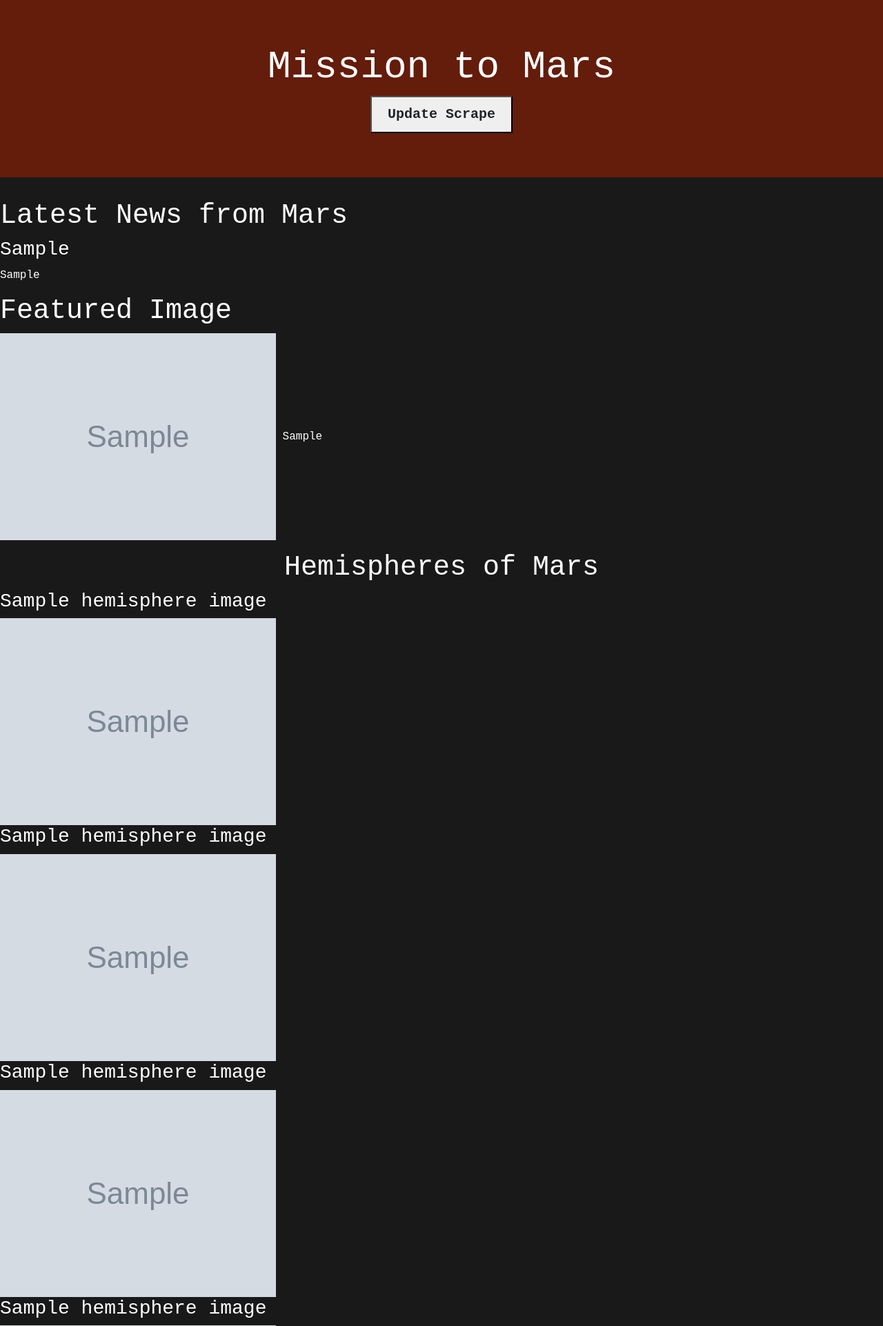
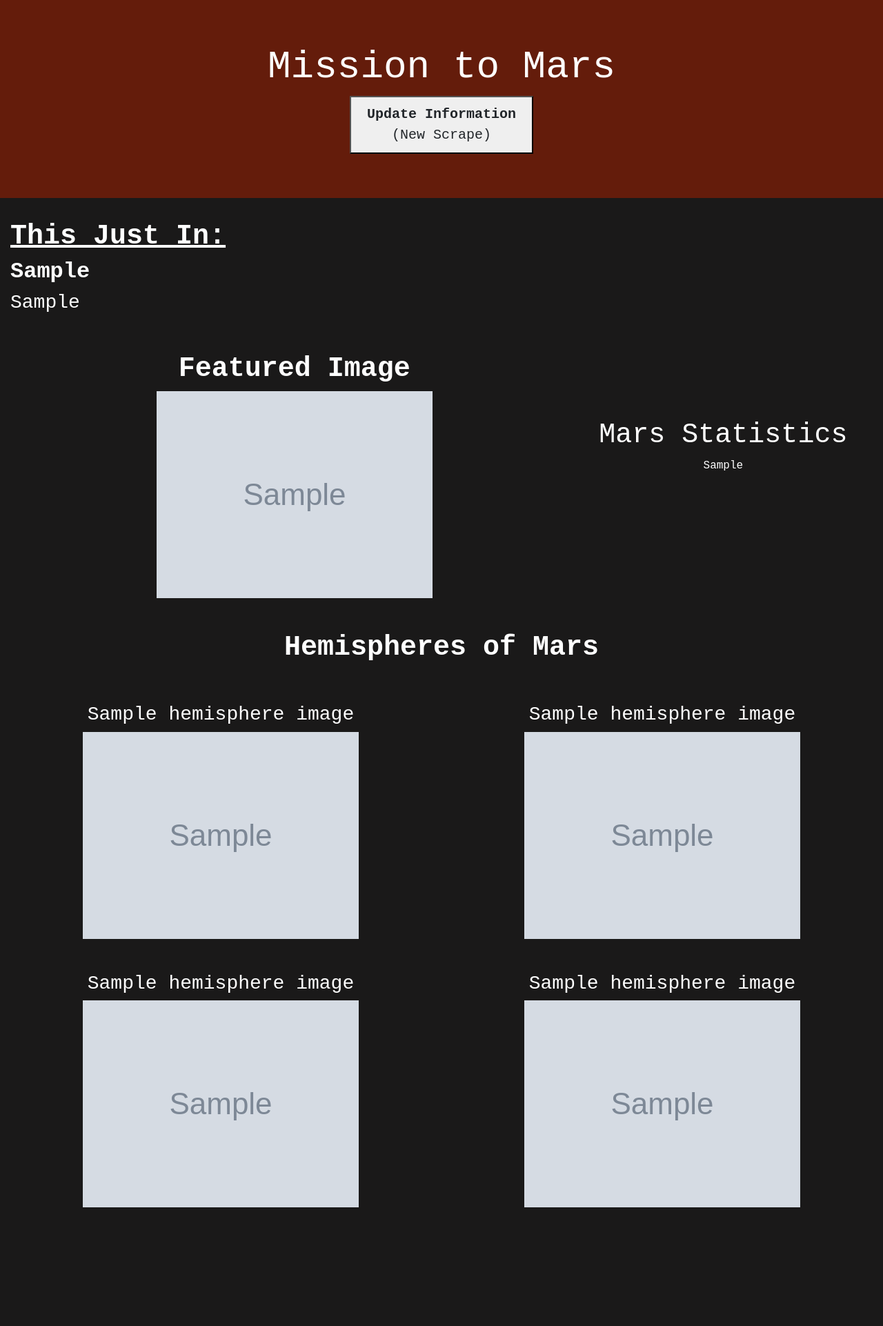
Before and after one commit to KimberlyChristensen/web-scraping-challenge, a Flask app: page / in a window 1280 px wide. Shown: the top 1922 px of the page at 69% size. After the commit the page ends 1750 px from the top, so only its background shows below. Run offline with Flask 2, Linux system fonts and the light colour scheme; grey boxes marked "Sample" are stand-in pictures; a database or web service that is not in the repository returns one stand-in record (values such as "Sample title"); some libraries are stand-ins or nearby versions.

Commit message:
updated README

```diff
--- a/templates/index.html
+++ b/templates/index.html
@@ -3,35 +3,81 @@
     <head>
       <title>Misson to Mars</title>
       <link rel="stylesheet" href="https://stackpath.bootstrapcdn.com/bootstrap/4.3.1/css/bootstrap.min.css" integrity="sha384-ggOyR0iXCbMQv3Xipma34MD+dH/1fQ784/j6cY/iJTQUOhcWr7x9JvoRxT2MZw1T" crossorigin="anonymous">
-    <style>
-
-    </style>
 
     </head>
         <body style="background-color: rgb(26, 25, 25); color:white; font-family:'Courier New', Courier, monospace;">
                 <div class="jumbotron jumbotron-fluid" align=center style="background-color: rgb(100, 28, 11);">
                     <h1 class="display-4" ><strong>Mission to Mars</strong></h1>
                     <button>
-                        <a class="btn btn-outline btn-lg" href='/scrape' role="buttom"><strong>Update Scrape</strong></a>
+                        <a class="btn btn-outline btn-lg" href='/scrape' role="buttom"><strong>Update Information</strong>
+                          <br>(New Scrape)</a>
                     </button>
             </div>
+            <div class="container-fluid">
+              <div class="row">
+                <div class="col-lg-12">
 
-            <h1>Latest News from Mars</h1>
-            <h3>{{data_from_flask['news_t']}}</h3>
-            <p>{{data_from_flask['news_p']}}</p>
-            <h1> Featured Image</h1>
-            <img src='{{data_from_flask["image_url"]}}'/>
+                  <h1> <strong><u>This Just In:</strong></u></h1>
+                  <h2><strong>{{data_from_flask['news_t']}}</strong></h2>
+                  <h3>{{data_from_flask['news_p']}}</h3>
+                  <br>
+                  <br>
+                </div>
+              </div>
+            </div>
 
-           <table class="table table-dark table-striped" bgcolor=> {{data_from_flask['table_html'] | safe}} </table>
-             <h1 align=center> Hemispheres of Mars</h1>
-             <h3>{{data_from_flask["hemisphere_images"][0]["Title"]}}</h3>
-            <img src='{{data_from_flask["hemisphere_images"][0]["Image URL"]}}'/>
-            <h3>{{data_from_flask["hemisphere_images"][1]["Title"]}}</h3>
-            <img src='{{data_from_flask["hemisphere_images"][1]["Image URL"]}}'/>
-            <h3>{{data_from_flask["hemisphere_images"][2]["Title"]}}</h3>
-            <img src='{{data_from_flask["hemisphere_images"][2]["Image URL"]}}'/>
-            <h3>{{data_from_flask["hemisphere_images"][3]["Title"]}}</h3>
-            <img src='{{data_from_flask["hemisphere_images"][3]["Image URL"]}}'/>
+            <div class="container-fluid" align=center>
+              <div class="row">
+                <div class="col-lg-8">
+                  <h1> <strong>Featured Image</strong></h1>
+                  <img style="max-height: 780px" src='{{data_from_flask["image_url"]}}'/>
+                </div>
+                <div class="col-lg-4 d-flex justify-content-left">
+                  <figure>
+                  <br>
+                  <br>
+                  <br>
+                  <br>
+
+                    <h1 align=left> Mars Statistics </h1>
+                      {{data_from_flask['table_html'] | safe}}
+                </figure>
+                </div>
+              </div>
+            </div>
+
+
+            <div class="container-fluid">
+             <br>
+             <br>
+              <h1 align=center> <strong>Hemispheres of Mars</strong></h1>
+             <br>
+             <br>
+             <div class="row">
+              <div class="col-sm-6" align=center>
+                <h3> {{data_from_flask["hemisphere_images"][0]["Title"]}}</h3>
+                  <img class=".img-fluid" style="max-width: 75%; height:auto;" src='{{data_from_flask["hemisphere_images"][0]["Image URL"]}}'/>
+                </div>
+              <div class="col-sm-6" align=center>
+                <h3>{{data_from_flask["hemisphere_images"][1]["Title"]}}</h3>
+                  <img class=".img-fluid" style="max-width: 75%; height:auto;"src='{{data_from_flask["hemisphere_images"][1]["Image URL"]}}'/>
+                </div>
+              </div>
+              <br>
+              <br>
+            <div class="row">
+              <div class="col-sm-6" align=center>
+                <h3>{{data_from_flask["hemisphere_images"][2]["Title"]}}</h3>
+                  <img class=".img-fluid" style="max-width: 75%; height:auto;" src='{{data_from_flask["hemisphere_images"][2]["Image URL"]}}'/>
+                </div>
+                <div class="col-sm-6" align=center>
+                <h3>{{data_from_flask["hemisphere_images"][3]["Title"]}}</h3>
+                  <img class=".img-fluid" style="max-width: 75%; height:auto;" src='{{data_from_flask["hemisphere_images"][3]["Image URL"]}}'/>
+                <br>
+                <br>
+                </div>
+              </div>
+            </div>
 
             <script src="https://code.jquery.com/jquery-3.3.1.slim.min.js" integrity="sha384-q8i/X+965DzO0rT7abK41JStQIAqVgRVzpbzo5smXKp4YfRvH+8abtTE1Pi6jizo" crossorigin="anonymous"></script>
             <script src="https://cdnjs.cloudflare.com/ajax/libs/popper.js/1.14.7/umd/popper.min.js" integrity="sha384-UO2eT0CpHqdSJQ6hJty5KVphtPhzWj9WO1clHTMGa3JDZwrnQq4sF86dIHNDz0W1" crossorigin="anonymous"></script>
```
Also changed, not shown: Images/Screenshot Webpage 031821-1.png (added), Images/Screenshot Webpage 031821-2.png (added), Images/Screenshot Webpage 031821-3.png (added), Images/Screenshot Webpage 031821-4.png (added), Images/final_app_part1.png (added), Images/final_app_part2.png (added), Images/final_app_part3.png (added), README.md.
